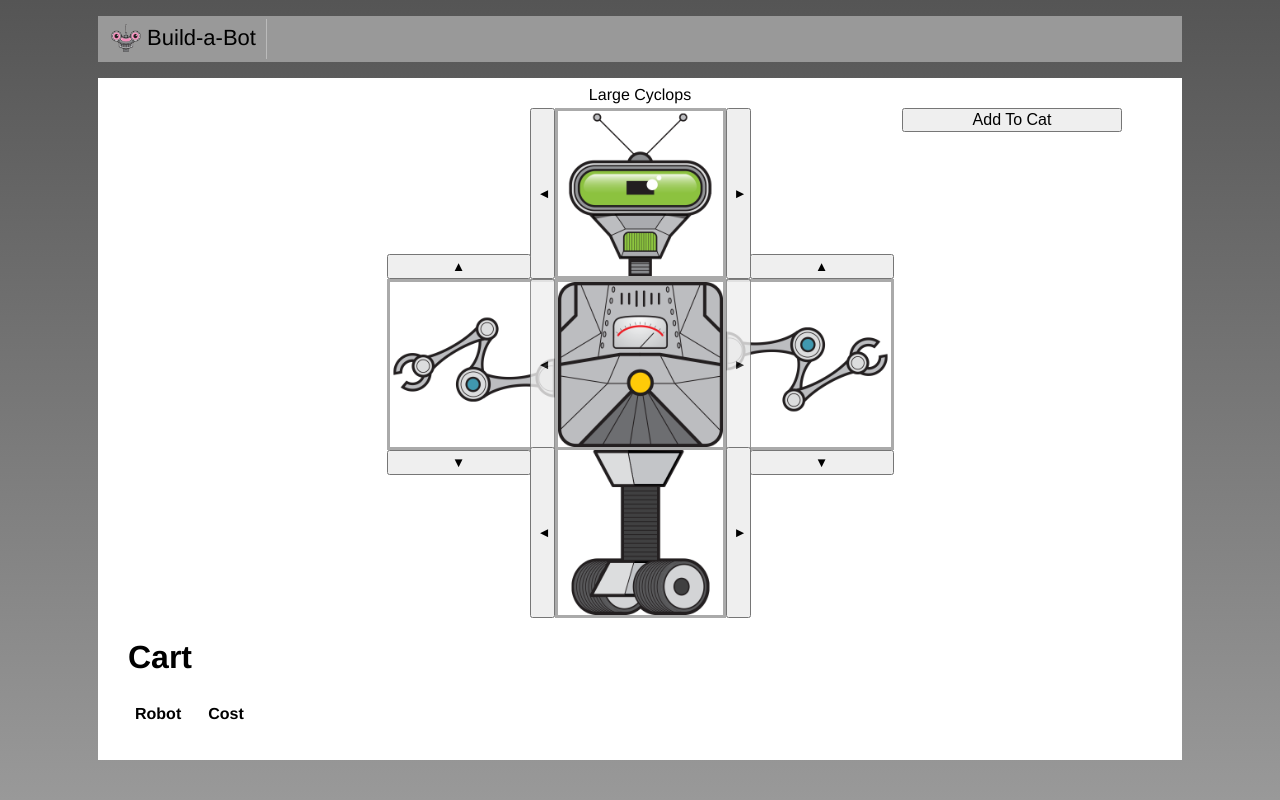
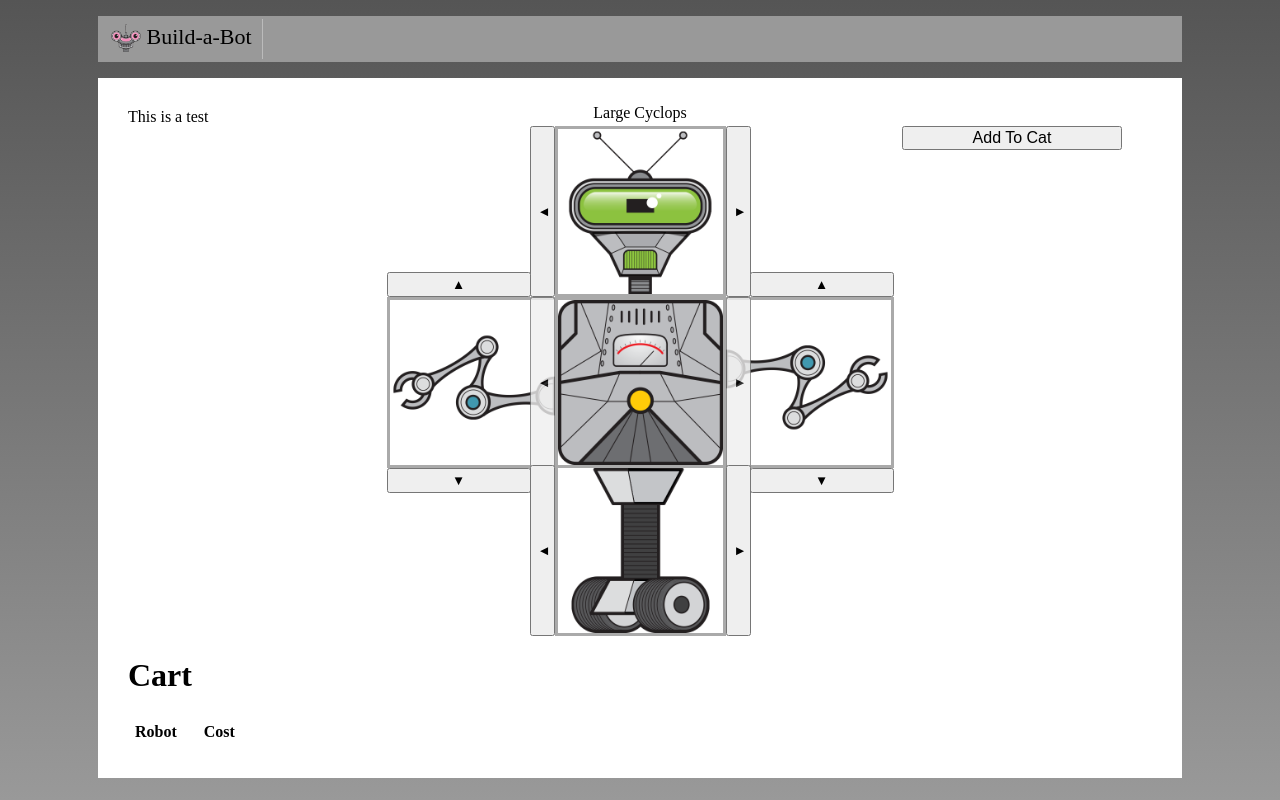
Before and after one commit to PrinceJK/built-a-bot, a Vue app: page / in a window 1280 px wide. Built offline with nearby package versions, Linux system fonts and the light colour scheme.

Commit message:
added sass package

```diff
--- a/package.json
+++ b/package.json
@@ -20,6 +20,8 @@
     "babel-eslint": "^10.1.0",
     "eslint": "^6.7.2",
     "eslint-plugin-import": "^2.20.2",
-    "eslint-plugin-vue": "^7.0.0"
+    "eslint-plugin-vue": "^7.0.0",
+    "node-sass": "^7.0.1",
+    "sass-loader": "^13.0.2"
   }
 }
--- a/public/index.html
+++ b/public/index.html
@@ -1,5 +1,5 @@
 <!DOCTYPE html>
-<html lang="">
+<html lang="en">
   <head>
     <meta charset="utf-8">
     <meta http-equiv="X-UA-Compatible" content="IE=edge">
--- a/src/App.vue
+++ b/src/App.vue
@@ -10,6 +10,9 @@
     </nav>
   </header>
   <main>
+    <div class="robot-name">
+      This is a test
+    </div>
     <RobotBuilder/>
   </main>
 </template>
@@ -31,8 +34,12 @@ body{
   background: linear-gradient(to bottom, #555, #999);
   background-attachment: fixed;
 }
+
+</style>
+
+<style scoped>
 #app {
-  font-family: Avenir, Helvetica, Arial, sans-serif;
+  font-family: 'Avenir', Helvetica, Arial, sans-serif;
 }
 main{
   margin: 0 auto;
```
Also changed, not shown: src/build/RobotBuilder.vue, 1 other file (tests, documents, lock files or other folders).
